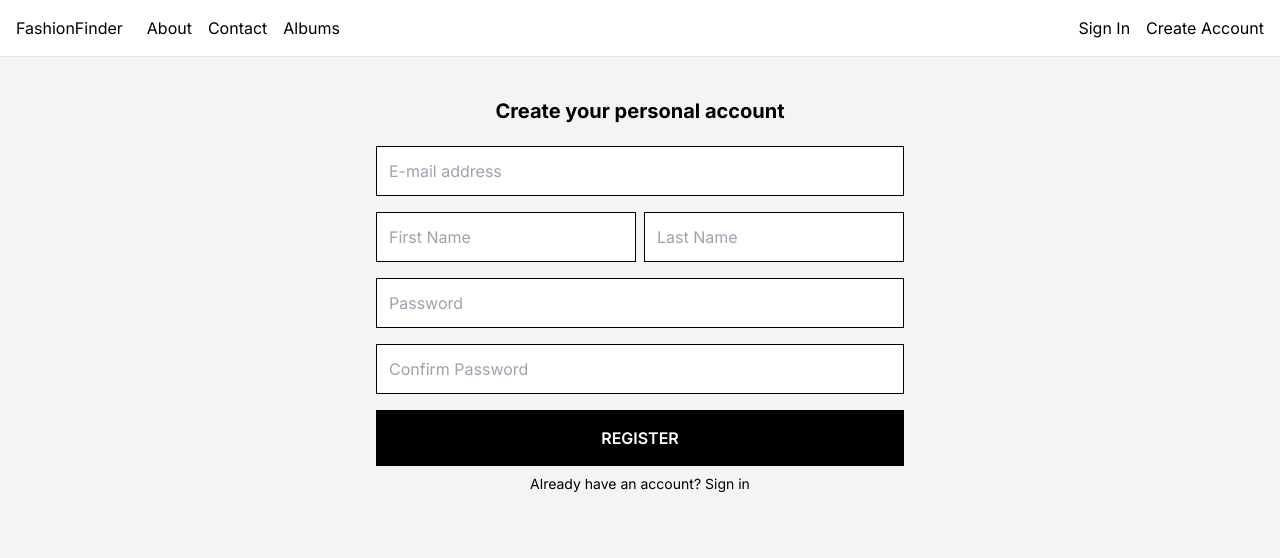
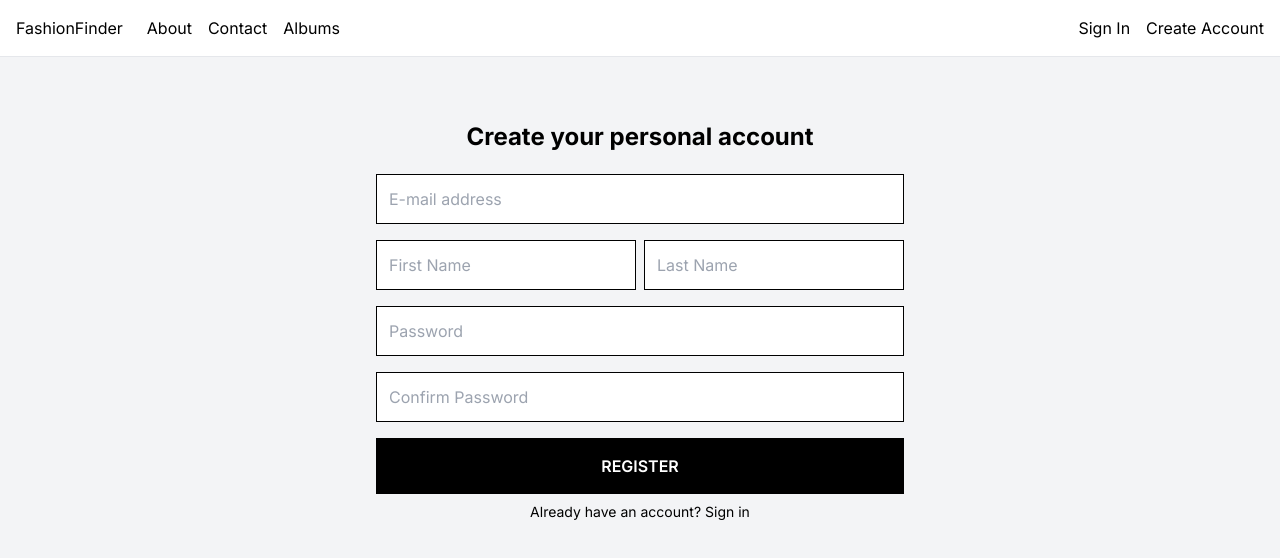
Before and after one commit to Alexgjek/AI_FashionFinder, a Next.js app in the folder fashionFinder-frontend/: page /register in a window 1280 px wide. Shown: the top 558 px of the page. Built offline with nearby package versions, Linux system fonts and the light colour scheme.

Commit message:
Added more top padding

```diff
--- a/fashionFinder-frontend/src/app/login/page.js
+++ b/fashionFinder-frontend/src/app/login/page.js
@@ -65,7 +65,7 @@ useEffect(() => {
 }, []);
   return (
     <main>
-      <div className="max-w-lg mx-auto">
+      <div className="max-w-lg mx-auto py-6">
         <h1 className="text-2xl font-bold mt-10 mb-5">Enter your email</h1>
         {error && <p className='text-red-500 text-sm mb-2'>{error}</p>}
         <input
--- a/fashionFinder-frontend/src/app/register/page.js
+++ b/fashionFinder-frontend/src/app/register/page.js
@@ -84,8 +84,8 @@ useEffect(() => {
 }, []);
 
   return (
-    <div className="flex flex-col items-center justify-center py-10">
-      <h1 className="text-xl font-bold mb-5">
+    <div className="flex flex-col items-center justify-center py-16">
+      <h1 className="text-2xl font-bold mb-5">
         Create your personal account
       </h1>
       <hr />
```
